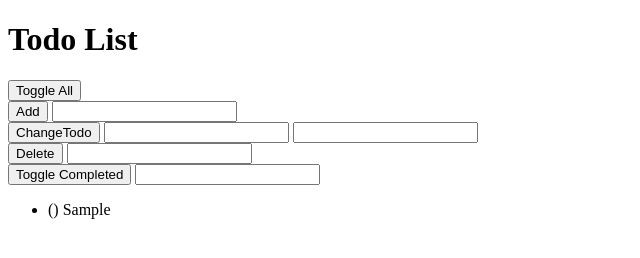
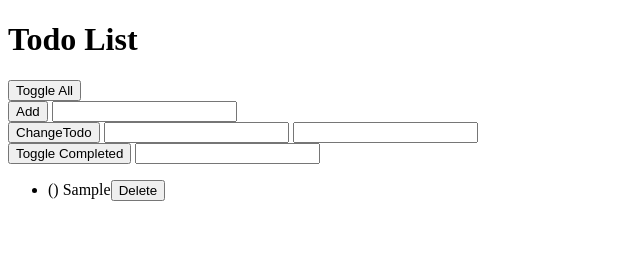
Before and after one commit to NicoleChilds/coding-practice, a plain HTML site: page coding-practice/index.html in a window 1280 px wide. Both pictures are taken after typing "Sample" into the empty fields and a click on the button "Add". Shown: the whole page, without its empty margins (0-640 px from the left). Drawn offline with Linux system fonts and the light colour scheme.

Commit message:
Version 10

```diff
--- a/coding-practice/index.html
+++ b/coding-practice/index.html
@@ -28,11 +28,6 @@
 </div>
 
 <div>
-  <button onclick="handlers.deleteTodo()"> Delete </button>
-  <input id="deleteTodoPositionInput" type="number">
-</div>
-
-<div>
   <button onclick="handlers.toggleCompleted()"> Toggle Completed </button>
   <input id="toggleCompletedPositionInput" type="number" >
 </div>
--- a/coding-practice/script.js
+++ b/coding-practice/script.js
@@ -54,10 +54,8 @@ var handlers = {
     changeTodoTextInput.value = "";
     view.displayTodos();
   },
-  deleteTodo: function(){
-    var deleteTodoPositionInput = document.getElementById("deleteTodoPositionInput");
-    todoList.deleteTodo(deleteTodoPositionInput.valueAsNumber);
-    deleteTodoPositionInput.value = "";
+  deleteTodo: function(position){
+    todoList.deleteTodo(position);
     view.displayTodos();
   },
   toggleCompleted: function(){
@@ -86,9 +84,28 @@ var view = {
       } else {
         todoTextWithCompletion = '() ' + todo.todoText;
       }
-
+      todoLi.id = i;
       todoLi.textContent = todoTextWithCompletion;
+      todoLi.appendChild(this.createDeleteButton());
       todosUl.appendChild(todoLi);
     }
+  },
+  createDeleteButton: function (){
+    var deleteButton = document.createElement('button');
+    deleteButton.textContent = 'Delete';
+    deleteButton.className = 'deleteButton';
+    return deleteButton;
+  },
+  setUpEventListeners: function (){
+    var todosUl = document.querySelector('ul');
+
+    todosUl.addEventListener('click', function(event){
+      var elementClicked = event.target;
+      if (elementClicked.className === 'deleteButton'){
+        handlers.deleteTodo(parseInt(elementClicked.parentNode.id));
+      }
+    });
   }
 };
+
+view.setUpEventListeners();
```
